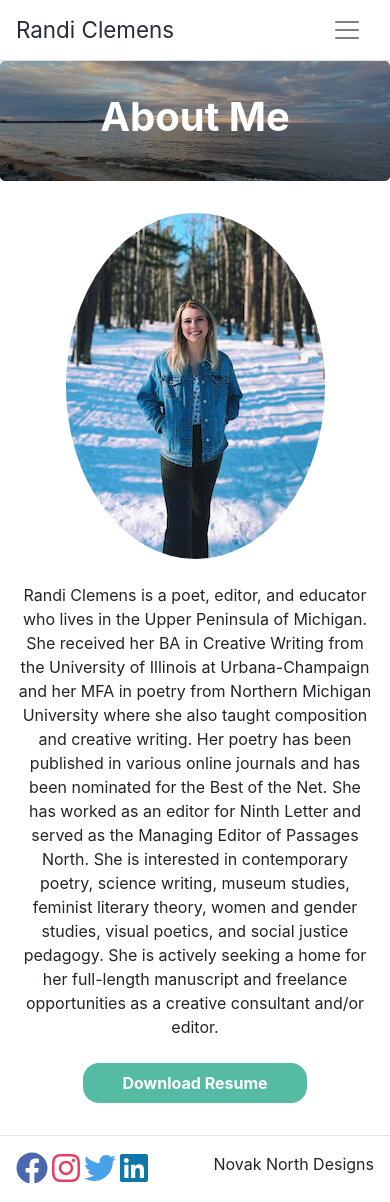
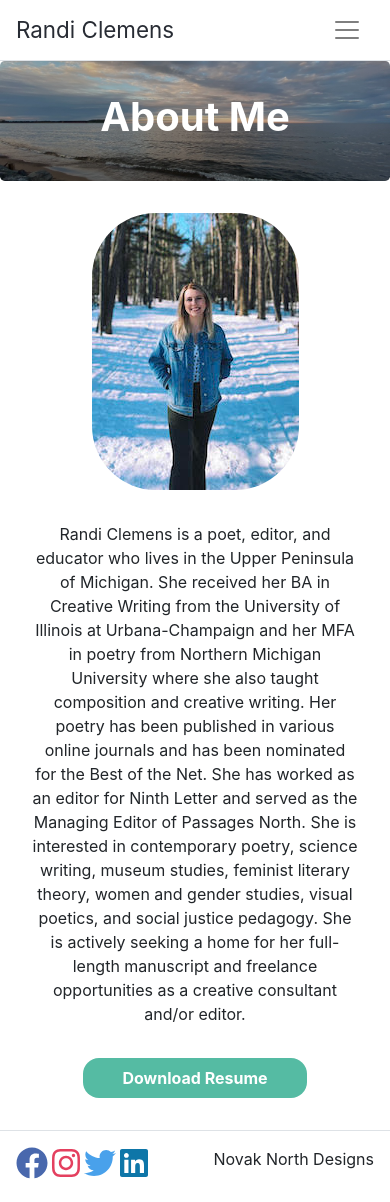
Before and after one commit to manovak24/randi_clemens, a React (Create React App) app: page /about in a window 390 px wide. Built offline with nearby package versions, Linux system fonts and the light colour scheme.

Commit message:
Refractored about page.

```diff
--- a/src/Pages/AboutPage.css
+++ b/src/Pages/AboutPage.css
@@ -1,51 +1,44 @@
 .about-container {
-    margin: 2rem 4rem auto 4rem;
-}
-
-@media screen and (max-width: 37.5rem) {
-    .about-container {
-        margin: 1.5rem 1rem auto 1rem;
-    }
-}
-
-.image-container {
-    display: flex;
-    justify-content: center;
-    padding-bottom: 2.5rem;
-    padding-top: 1rem;
-}
-
-@media screen and (max-width: 47.938rem) {
-    .image-container {
-        padding-top: 0rem;
-        padding-bottom: 1.5rem;
-    }
+    margin-bottom: 1rem;
 }
 
 .bio-container {
     text-align: center;
-    display: flex;
-    flex-direction: column;
-    justify-content: center;
-    align-items: center;
+    margin: auto 5rem 1rem 5rem;
+    display: table;
 }
 
-.button-resume-container {
+.randi-image {
+    float: left;
+    margin-right: 1rem;
+    border-radius: 4rem;
+}
+
+@media screen and (max-width: 31.25rem) {
+    .bio-container {
+        margin: auto 2rem 1rem 2rem;
+    }
+    .randi-image {
+        float: none;
+        margin-right: 0;
+        margin-bottom: 2rem;
+    }
+}
+
+.button-container {
+    display: flex;
+    justify-content: center;
+    flex-direction: row;
+    flex-wrap: wrap;
+}
+
+.button-link {
     width: 14rem;
     border-radius: 1rem;
     background-color: #55bba3;
     font-weight: 700;
     padding: .5rem 1rem .5rem 1rem;
-    margin-top: .5rem;
     margin-bottom: 1rem;
+    color: white;
+    text-align: center;
 }
-
-.button-resume-link {
-    color: white;
-}
-
-@media screen and (max-width: 47.938rem) {
-    .button-resume-container {
-        margin-bottom: 2rem;
-    }
-}
--- a/src/Pages/AboutPage.js
+++ b/src/Pages/AboutPage.js
@@ -1,5 +1,4 @@
 import React from 'react';
-import { Row, Col, Image } from 'react-bootstrap';
 
 import Hero from '../Components/Hero/Hero';
 import './AboutPage.css';
@@ -11,17 +10,16 @@ function AboutPage(props) {
     const randi = require('../Assets/randi.jpg');
 
     return(
-        <div>
+        <div className="about-container">
             <div>
                 <Hero title={props.title} />
             </div>
-            <div className="about-container">
-                <Row>
-                    <Col xs={12} md={4} className="image-container">
-                        <Image src={randi} roundedCircle />
-                    </Col>
-                    <Col xs={12} md={8} className="bio-container">
             <div>
+
+            </div>
+            <div>
+                <article className="bio-container">
+                    <img className="randi-image" src={randi} alt="professional"></img>
                     <p>Randi Clemens is a poet, editor, and educator who lives in the Upper Peninsula of
                         Michigan. She received her BA in Creative Writing from the University of Illinois at
                         Urbana-Champaign and her MFA in poetry from Northern Michigan University where
@@ -32,12 +30,10 @@ function AboutPage(props) {
                         theory, women and gender studies, visual poetics, and social justice pedagogy. She is
                         actively seeking a home for her full-length manuscript and freelance opportunities as a
                         creative consultant and/or editor.</p>
+                </article>
+                <div className="button-container">
+                    <Link className="button-link" to={Resume} target="_blank" download>Download Resume</Link>
                 </div>
-                        <div className="button-resume-container">
-                            <Link className="button-resume-link" to={Resume} target="_blank" download>Download Resume</Link>
-                        </div>
-                    </Col>
-                </Row>
             </div>
         </div>
     )
```
Also changed, not shown: src/Assets/randi.jpg. Lines whose indentation alone changed are shown as unchanged.
